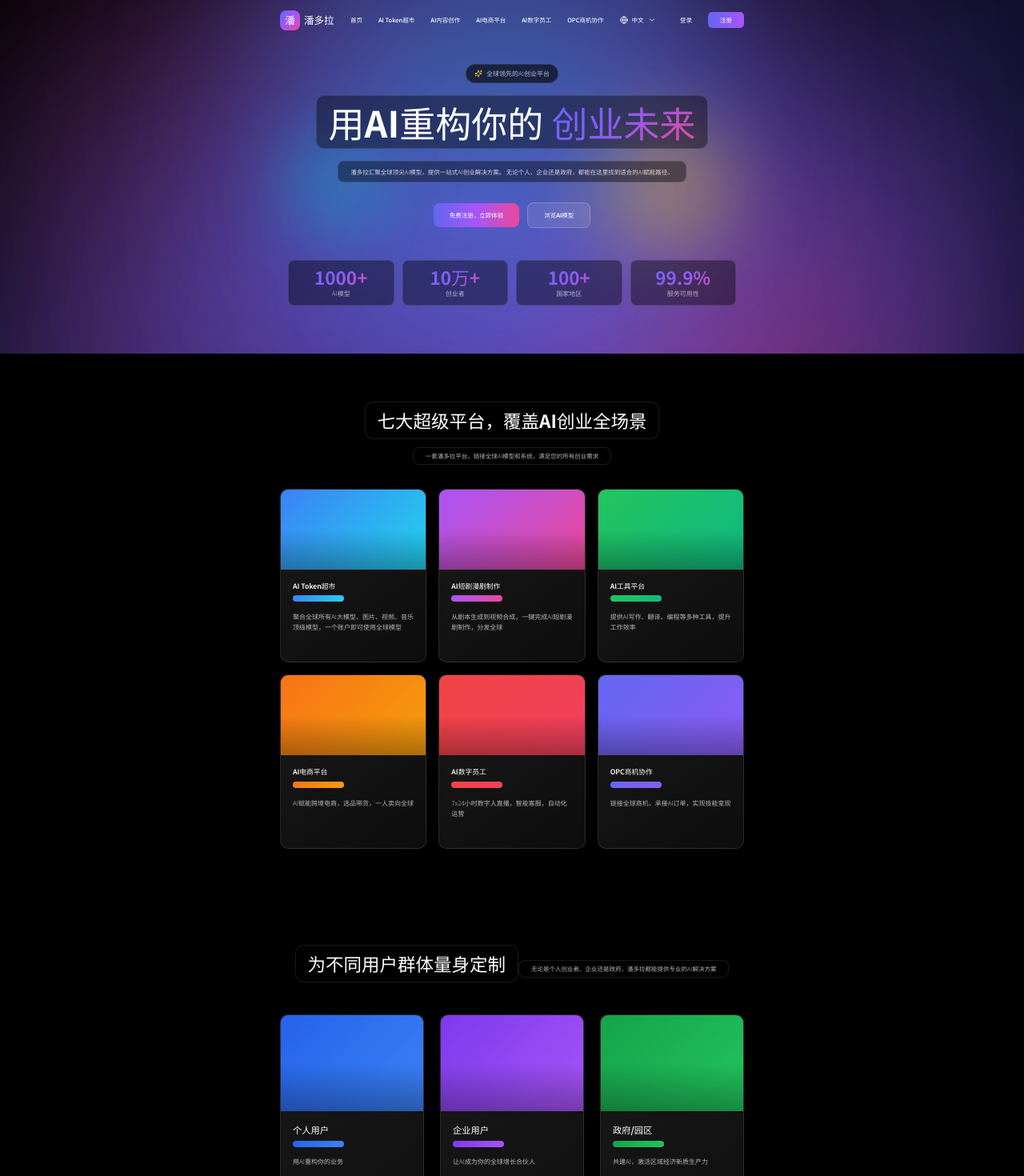
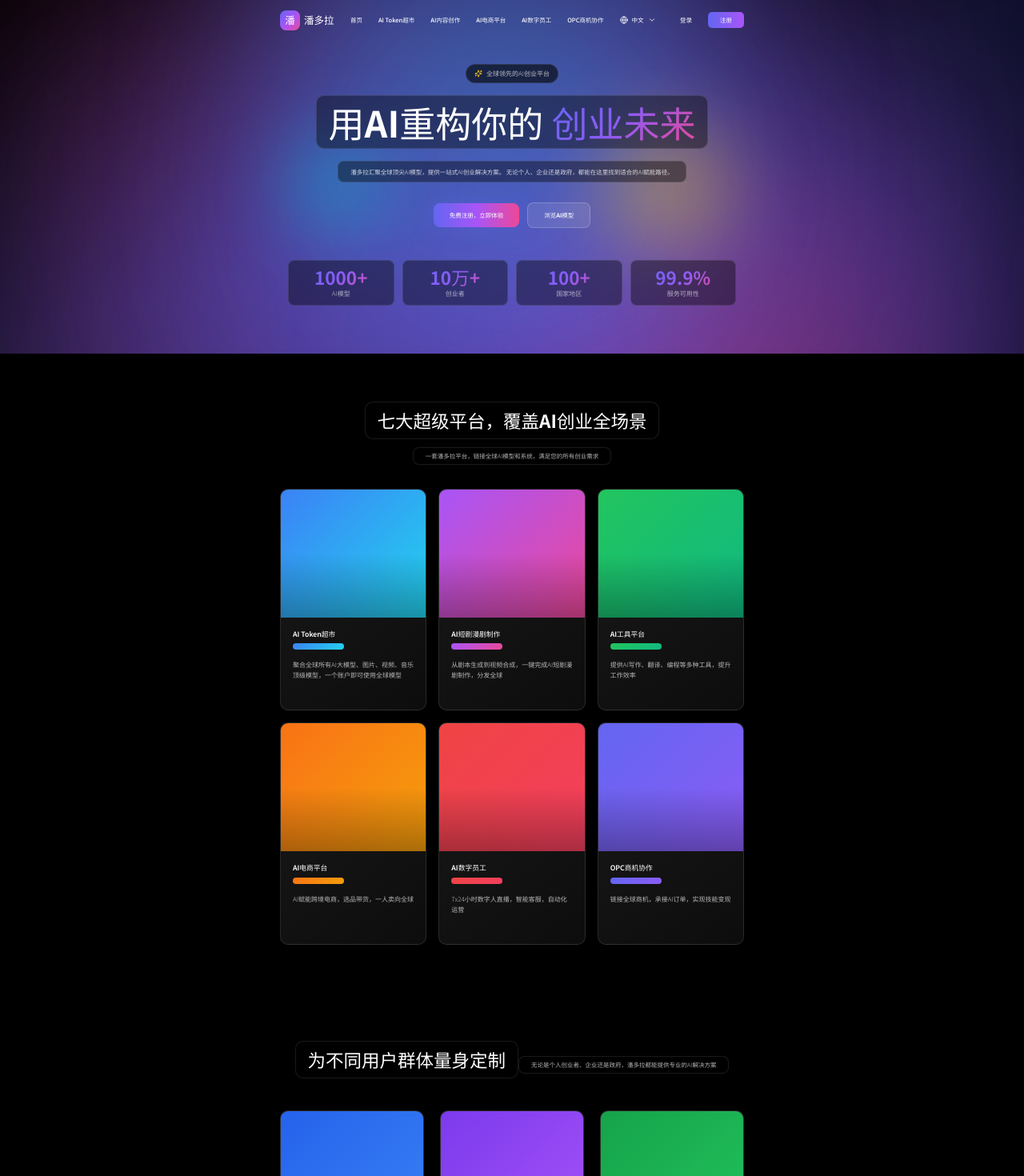
Before and after one commit to baiguoxiang/pandora-ai-platform, a React (Vite) app: page /#/ in a window 1280 px wide. Shown: the top 1470 px of the page at 80% size. Built offline with nearby package versions, Linux system fonts and the light colour scheme.

Commit message:
fix: add missing Tailwind classes to index.css

```diff
--- a/src/index.css
+++ b/src/index.css
@@ -106,3 +106,9 @@ body, p, span, h1, h2, h3, h4, h5, h6, a, li, div {
     padding-right: 4rem;
   }
 }
+
+.h-40 { height: 160px; }
+.h-48 { height: 192px; }
+.grid-cols-2 { grid-template-columns: repeat(2, minmax(0, 1fr)); }
+.grid-cols-3 { grid-template-columns: repeat(3, minmax(0, 1fr)); }
+.grid-cols-6 { grid-template-columns: repeat(6, minmax(0, 1fr)); }
```
